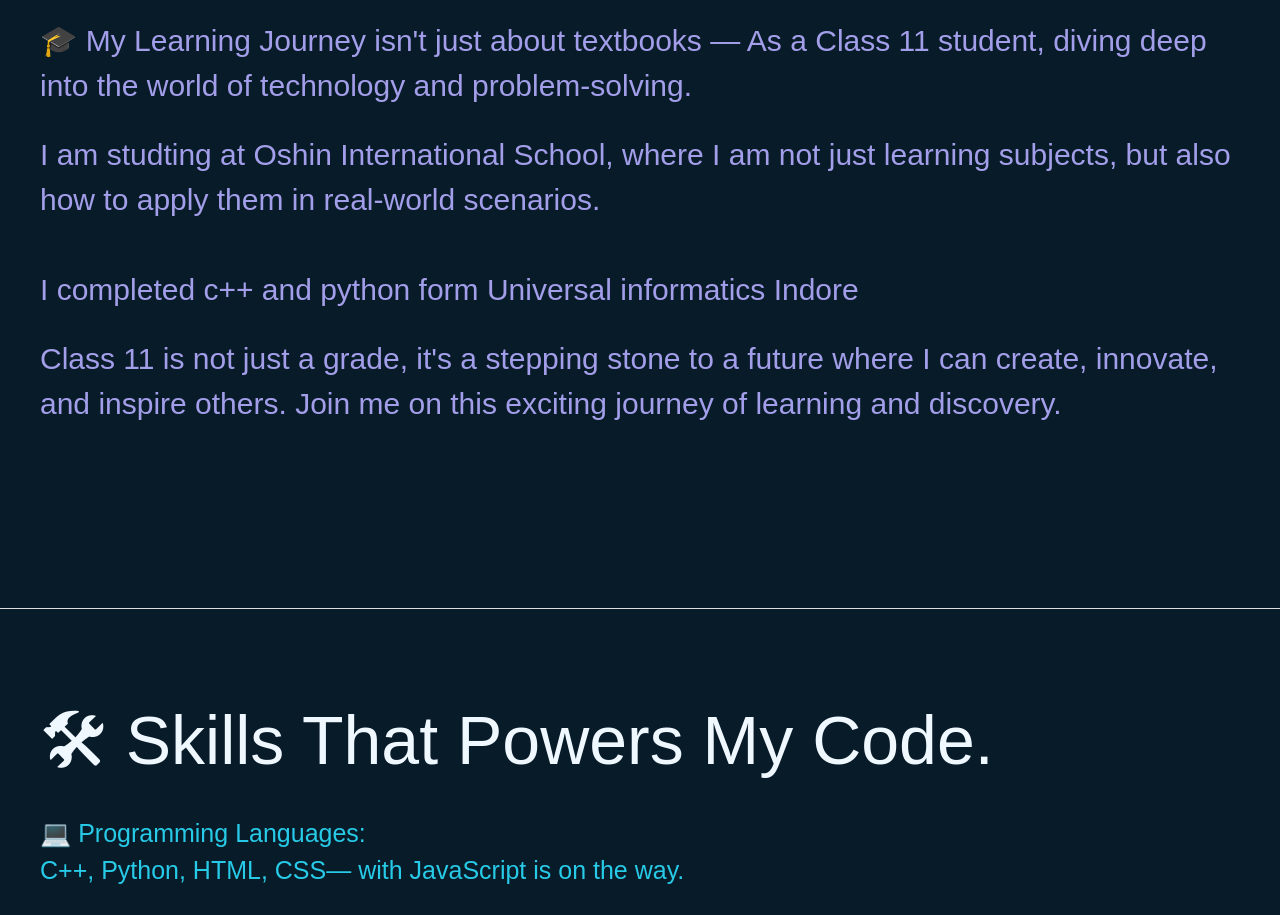
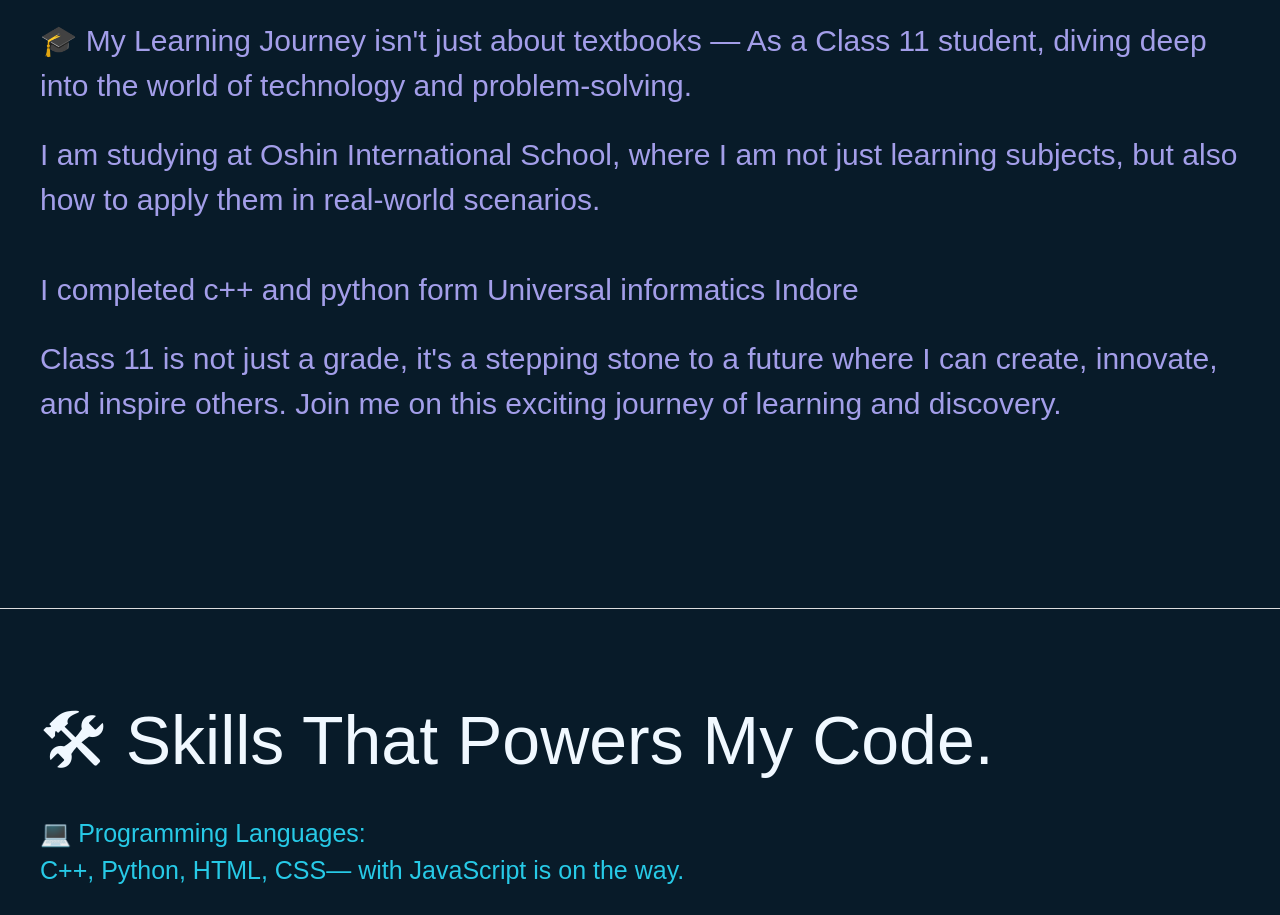
Before and after one commit to khushmit99/Portfolio, a plain HTML site: page index.html in a window 1280 px wide. Shown: the part 1980-2895 px from the top of the page. Drawn offline with nearby package versions, Linux system fonts and the light colour scheme.

Commit message:
Update index.html

```diff
--- a/index.html
+++ b/index.html
@@ -70,7 +70,7 @@
       <p7> 🎓 My Learning Journey isn't just about textbooks —
 As a Class 11 student, diving deep into the world of technology and problem-solving.</p7>
 <br><br>
-<p8>I am studting at Oshin International School, where I am not just learning subjects, but also how to apply them in real-world scenarios.<br> <br>
+<p8>I am studying at Oshin International School, where I am not just learning subjects, but also how to apply them in real-world scenarios.<br> <br>
 I completed c++ and python form Universal informatics Indore</p8><br><br>
 <p9>
 Class 11 is not just a grade, it's a stepping stone to a future where I can create, innovate, and inspire others. Join me on this exciting journey of learning and discovery.
```
